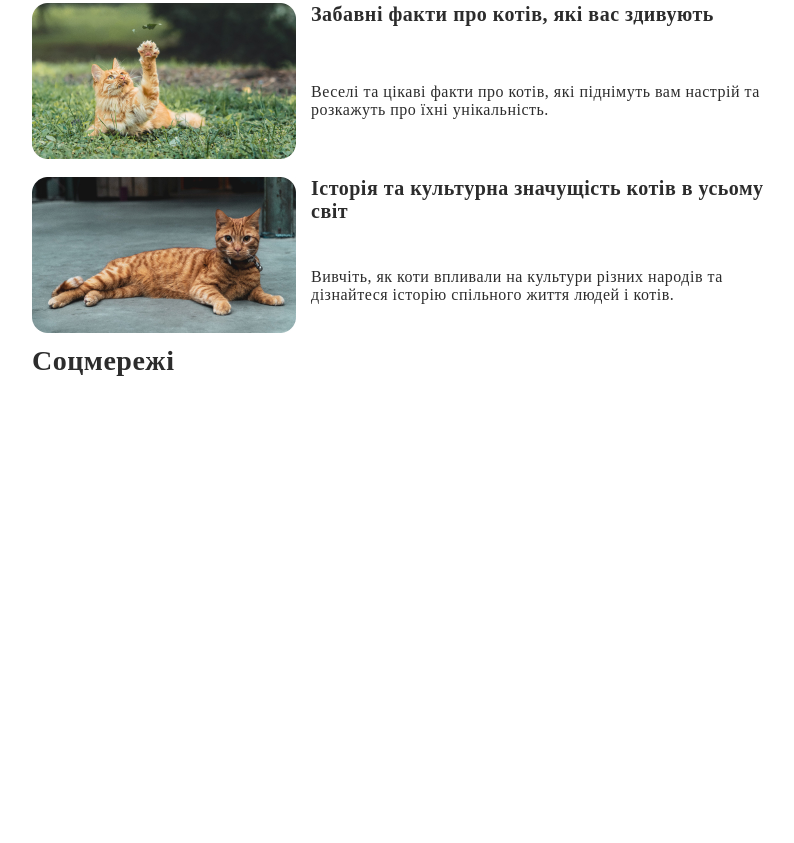
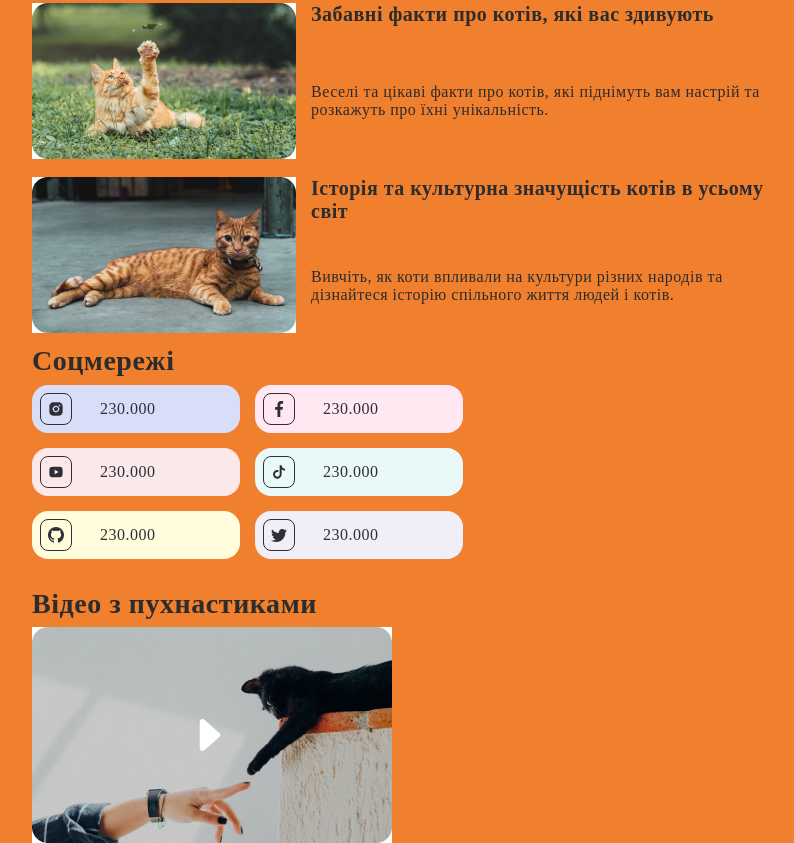
Before and after one commit to SergUserGit/css-grid-project, a plain HTML site: page index.html in a window 1280 px wide. Shown: the part 992-1835 px from the top of the page, without its empty margins (50-844 px from the left). Before the commit the page ends 1369 px from the top, so only its background shows below. Drawn offline with Linux system fonts and the light colour scheme.

Commit message:
add: end social section
add: end social section

```diff
--- a/index.html
+++ b/index.html
@@ -89,6 +89,42 @@
     <section class="socials">
       <div class="container">
         <h2 class="social-title">Соцмережі</h2>
+        <ul class="list-social">
+          <li class="item-social item-insta">
+            <img src="/images/instagram_icon.svg" alt="instagram">
+            <span class="span-social">230.000</span>
+          </li>
+          <li class="item-social item-facebook">
+            <img src="/images/facebook_icon.svg" alt="facebook_icon">
+            <span class="span-social">230.000</span>
+          </li>
+          <li class="item-social item-youtube">
+            <img src="/images/youtube_icon.svg" alt="youtube">
+            <span class="span-social">230.000</span>
+          </li>
+          <li class="item-social item-tiktok">
+            <img src="/images/tiktok_icon.svg" alt="tiktok">
+            <span class="span-social">230.000</span>
+          </li>
+          <li class="item-social item-github">
+            <img src="/images/github_icon.svg" alt="github">
+            <span class="span-social">230.000</span>
+          </li>
+          <li class="item-social item-twitter">
+            <img src="/images/twitter_icon.svg" alt="twitter">
+            <span class="span-social">230.000</span>
+          </li>
+        </ul>
+      </div>
+    </section>
+
+    <section class="video-cats">
+      <div class="container">
+        <h2 class="video-title">Відео з пухнастиками</h2>
+        <div class="group-video">
+          <img src="./images/video_cat.jpg" alt="video-cat">
+          <img class="icon_start" src="./images/start_icon.svg" alt="start-icon">
+        </div>
       </div>
     </section>
 
--- a/styles.css
+++ b/styles.css
@@ -125,4 +125,86 @@
    font-size: 28px;
    font-weight: 700;
    letter-spacing: 0.5px;
+   margin-bottom: 8px;
  }
+
+ .list-social {
+   list-style: none;
+
+   display: grid;
+
+   grid-template-columns: 208px 1fr;
+   gap: 15px;
+
+   margin-bottom: 15px;
+
+ }
+
+ .span-social {
+   font-weight: 400;
+   font-size: 16px;
+   line-height: 150%;
+   letter-spacing: 0.03em;
+   color: #2f2f37;
+ }
+
+ .item-social {
+   display: flex;
+   align-items: center;
+   justify-content: flex-start;
+   flex-direction: row;
+   gap: 28px;
+
+   border-radius: 16px;
+   padding: 8px 32px 8px 8px;
+   width: 168px;
+
+ }
+
+ .item-insta {
+   background: #d8def8;
+ }
+
+ .item-youtube {
+   background: #fae8ea;
+ }
+
+ .item-github {
+   background: #fffddc;
+ }
+
+ .item-facebook {
+   background: #ffe8f1;
+ }
+
+ .item-tiktok {
+   background: #e9f9f8;
+ }
+
+ .item-twitter {
+   background: #f2eef8;
+ }
+
+ .video-title {
+   font-weight: 700;
+   font-size: 28px;
+   line-height: 129%;
+   letter-spacing: 0.02em;
+   color: #2c2c2c;
+   margin-bottom: 5px;
+ }
+
+ body {
+   background-color: #F07F2E;
+ }
+
+ .group-video {
+   position: relative;
+   align-items: center;
+   display: flex;
+ }
+
+ .icon_start {
+   position: absolute;
+   transform: translateX(350%);
+ }
```
Also changed, not shown: images/facebook_icon.svg (added), images/github_icon.svg (added), images/instagram_icon.svg (added), images/start_icon.svg (added), images/tiktok_icon.svg (added), images/twitter_icon.svg (added), images/video_cat.jpg (added), images/youtube_icon.svg (added).
